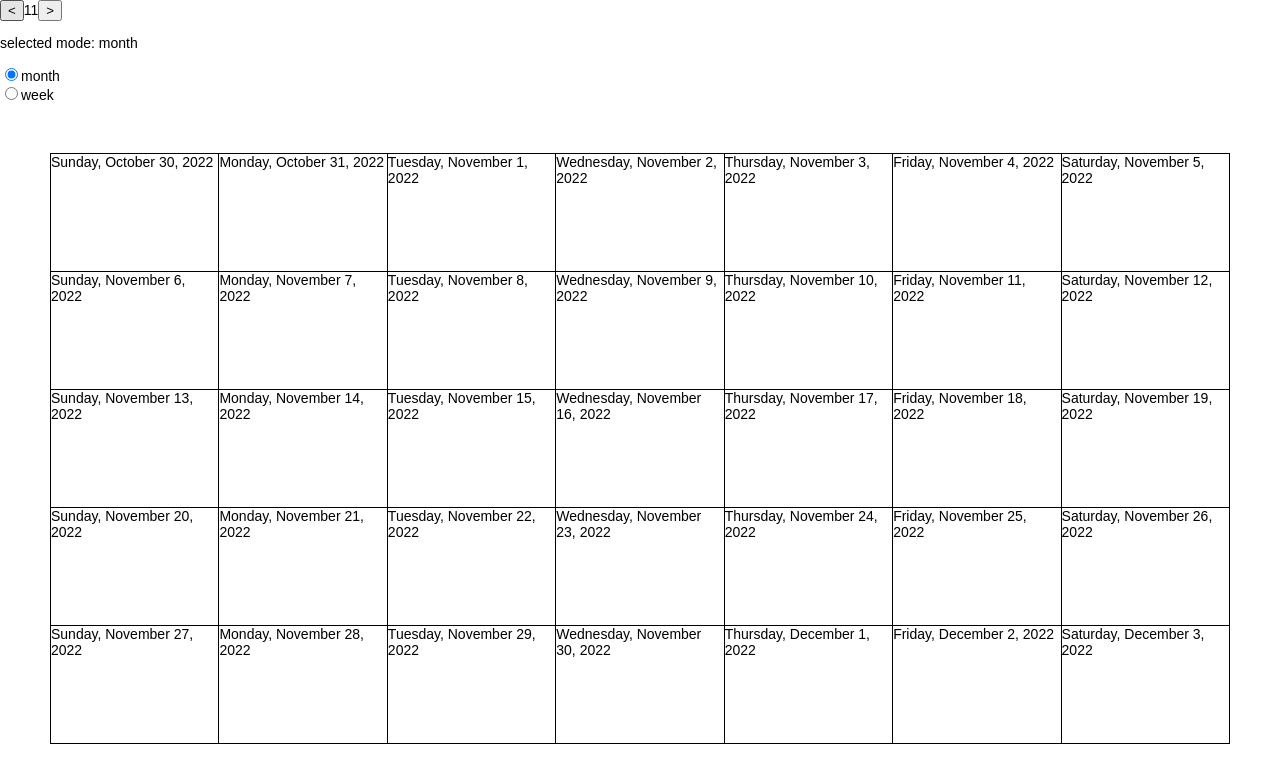
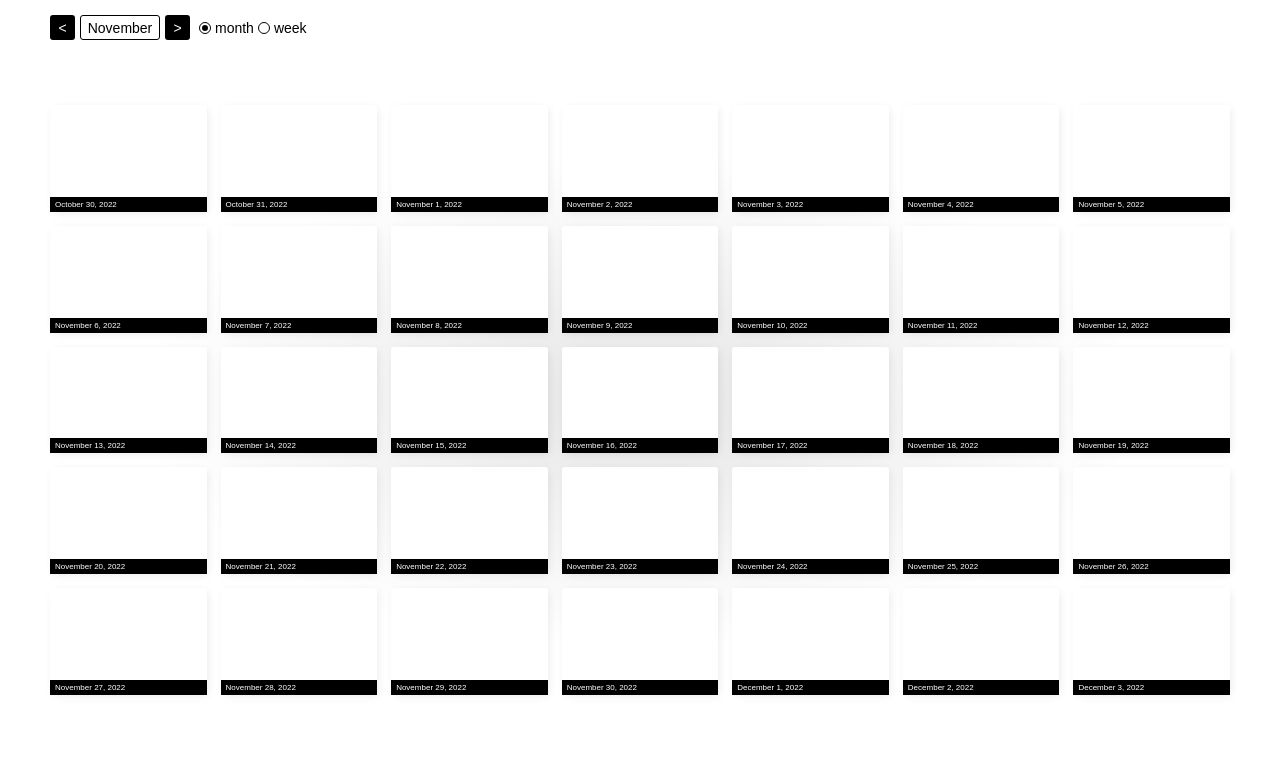
Before and after one commit to video-kid/calendar-app, a React (Create React App) app: page / in a window 1280 px wide. Shown: the top 782 px of the page. Built offline with nearby package versions, Linux system fonts and the light colour scheme.

Commit message:
add basic styles (#4) (#5)

```diff
--- a/src/App.tsx
+++ b/src/App.tsx
@@ -32,7 +32,7 @@ const eventsList: Array<customEventProps> = [
   },
   {
     id: "666",
-    name: "start 8jan end 7 feb 2023 ",
+    name: "asdfgstart 8 january end 7 febulary 2023 lorem ips",
     type: "x",
     startTime: "1673200681000",
     endTime: "1675800014000",
--- /dev/null
+++ b/src/components/Button/Button.styled.ts
@@ -0,0 +1,20 @@
+import styled from "styled-components";
+
+export const ButtonWrapper = styled.button`
+  font-family: inherit;
+  font-size: 100%;
+  line-height: 1;
+  overflow: visible;
+  border: 0;
+  padding: 5px;
+  border-radius: 3px;
+  margin: 0;
+  display: flex;
+  align-items: center;
+  justify-content: center;
+  color: white;
+  background-color: #000000;
+  &:focus {
+    box-shadow: 2px 2px 10px -2px rgba(0, 0, 0, 0.1);
+  }
+`;
--- /dev/null
+++ b/src/components/Button/Button.tsx
@@ -0,0 +1,7 @@
+import { ButtonWrapper } from "./Button.styled";
+
+export const Button = ({ ...props }) => {
+  return <ButtonWrapper {...props}></ButtonWrapper>;
+};
+
+export default Button;
--- /dev/null
+++ b/src/components/Calendar/Calendar.styled.ts
@@ -0,0 +1,80 @@
+import styled from "styled-components";
+
+export const PageWrapper = styled.nav`
+  display: flex;
+  & button {
+    height: 25px;
+    width: 25px;
+  }
+  & span {
+    height: 25px;
+    width: 80px;
+    padding: 5px;
+    border-radius: 3px;
+    border: 1px solid #000000;
+    display: flex;
+    align-items: center;
+    justify-content: center;
+    margin: 0 5px;
+  }
+`;
+export const CalendarDashboard = styled.header`
+  display: flex;
+  padding: 15px 50px;
+  align-items: center;
+`;
+
+export const DisplayOptionsWrapper = styled.div`
+  display: flex;
+  margin: 0 10px;
+`;
+
+export const OptionWrapper = styled.div`
+  margin-right: 5px;
+  & input {
+    display: none;
+    &:checked {
+      & + label {
+        &:before {
+          background-color: #000000;
+        }
+      }
+    }
+  }
+  & label {
+    display: flex;
+    align-items: center;
+    &:before {
+      content: "";
+      display: flex;
+      outline: 1px solid #000000;
+      border: 2px solid #ffffff;
+      border-radius: 100%;
+      height: 10px;
+      width: 10px;
+      margin-right: 5px;
+    }
+  }
+`;
+
+export const CalendarWrapper = styled.div`
+  display: grid;
+  grid-template-columns: repeat(7, minmax(0, 1fr));
+  gap: 1em;
+  max-width: calc(100vw - 100px);
+  margin: 50px auto;
+  aspect-ratio: auto 2 / 1;
+  position: relative;
+  &:before {
+    inset: 0;
+    position: absolute;
+    display: block;
+    content: "";
+    z-index: -1;
+    background: radial-gradient(
+      ellipse farthest-corner at center center,
+      rgba(0, 0, 0, 0.1) 0%,
+      rgba(0, 0, 0, 0) 60%
+    );
+  }
+`;
--- a/src/components/Calendar/Calendar.tsx
+++ b/src/components/Calendar/Calendar.tsx
@@ -1,19 +1,17 @@
-import styled from "styled-components";
 import { useCalendar } from "../../hooks/useCalendar";
 import { displayMode } from "../../types/calendarTypes";
 import { EventProps } from "../../types/eventTypes";
-import { getCurrentTime, getMonthNumber } from "../../utils/utils";
+import { getCurrentTime } from "../../utils/utils";
+import Button from "../Button/Button";
 
 import Day from "../Day/Day";
-
-const CalendarWrapper = styled.div`
-  display: grid;
-  grid-template-columns: repeat(7, 1fr);
-  margin: 50px;
-  aspect-ratio: auto 2 / 1;
-  border-top: 1px solid black;
-  border-left: 1px solid black;
-`;
+import {
+  CalendarDashboard,
+  CalendarWrapper,
+  DisplayOptionsWrapper,
+  OptionWrapper,
+  PageWrapper,
+} from "./Calendar.styled";
 
 type CalendarProps<T> = {
   events: T;
@@ -37,37 +35,43 @@ export const Calendar = <CustomEventProps extends EventProps>({
 
   return (
     <div>
-      <div>
-        <button onClick={prevPeriod}>{`<`}</button>
-        {getMonthNumber(selectedDay)}
-        <button onClick={nextPeriod}>{`>`}</button>
-      </div>
-      <div>
-        <div>
-          <p>selected mode: {calendarMode}</p>
+      <CalendarDashboard>
+        <PageWrapper>
+          <Button onClick={prevPeriod}>{`<`}</Button>
+          <span>
+            {selectedDay.toLocaleString("default", { month: "long" })}
+          </span>
+          <Button onClick={nextPeriod}>{`>`}</Button>
+        </PageWrapper>
+        <DisplayOptionsWrapper>
+          <OptionWrapper>
             <input
               type="radio"
               id="month"
               name="period"
               value="month"
-            onChange={(e) => changeCalendarMode(e.target.value as displayMode)}
+              onChange={(e) =>
+                changeCalendarMode(e.target.value as displayMode)
+              }
               defaultChecked={calendarMode === "month"}
             />
             <label htmlFor="month">month</label>
-        </div>
-
-        <div>
+          </OptionWrapper>
+          <OptionWrapper>
             <input
               type="radio"
               id="week"
               name="period"
               value="week"
-            onChange={(e) => changeCalendarMode(e.target.value as displayMode)}
+              onChange={(e) =>
+                changeCalendarMode(e.target.value as displayMode)
+              }
               defaultChecked={calendarMode === "week"}
             />
             <label htmlFor="week">week</label>
-        </div>
-      </div>
+          </OptionWrapper>
+        </DisplayOptionsWrapper>
+      </CalendarDashboard>
       <CalendarWrapper>
         {calendarArray.map((day) => (
           <Day key={day.day.getTime()} day={day.day} events={day.events} />
--- /dev/null
+++ b/src/components/Day/Day.styled.ts
@@ -0,0 +1,23 @@
+import styled from "styled-components";
+
+export const DayWrapper = styled.div`
+  display: flex;
+  flex-direction: column;
+  box-shadow: 2px 2px 10px -2px rgba(0, 0, 0, 0.1);
+  background-color: #ffffff;
+  border-radius: 3px;
+  padding: 5px;
+`;
+export const DayIdentifier = styled.div`
+  font-size: 8px;
+  align-self: flex-end;
+  margin: -5px;
+  padding: 3px 5px;
+  background-color: #000000;
+  color: #ffffff;
+  width: calc(100% + 10px);
+`;
+
+export const EventsWrapper = styled.div`
+  flex-grow: 1;
+`;
--- a/src/components/Day/Day.tsx
+++ b/src/components/Day/Day.tsx
@@ -1,30 +1,25 @@
 import { intlFormat } from "date-fns";
-import styled from "styled-components";
 import { DayProps } from "../../types/calendarTypes";
 import Event from "../Event/Event";
-
-const DayWrapper = styled.div`
-  display: flex;
-  border-right: 1px solid black;
-  border-bottom: 1px solid black;
-`;
+import { DayIdentifier, DayWrapper, EventsWrapper } from "./Day.styled";
 
 const Day = <T extends {}>({ day, events = null, ...props }: DayProps<T>) => {
   return (
-    <>
-      <DayWrapper {...props}>
+    <DayWrapper {...props}>
+      <EventsWrapper>
+        {events &&
+          Object.values(events).map((event, key) => (
+            <Event event={event} key={`${day}-${key}`} />
+          ))}
+      </EventsWrapper>
+      <DayIdentifier>
         {intlFormat(day, {
-          weekday: "long",
           year: "numeric",
           month: "long",
           day: "numeric",
         })}
-        {events &&
-          Object.values(events).map((event, key) => (
-            <Event event={event} key={`${day}-${key}`} />
-          ))}
-      </DayWrapper>
-    </>
+      </DayIdentifier>
+    </DayWrapper>
   );
 };
 
--- /dev/null
+++ b/src/components/Event/Event.styled.ts
@@ -0,0 +1,17 @@
+import styled from "styled-components";
+
+export const EventWrapper = styled.div`
+  display: inline-block;
+  padding: 0 2px;
+  font-size: 10px;
+  background-color: #e0e0e0;
+  border: 1px solid #9e9e9e;
+  line-height: 14px;
+  height: 14px;
+  margin-bottom: 2px;
+  overflow: hidden;
+  text-overflow: ellipsis;
+  white-space: nowrap;
+  word-break: break-all;
+  width: 100%;
+`;
--- a/src/components/Event/Event.tsx
+++ b/src/components/Event/Event.tsx
@@ -1,7 +1,7 @@
-import React from "react";
+import { EventWrapper } from "./Event.styled";
 
 const Event = ({ event = { name: "a" } }: { event: any }) => {
-  return <> {event.name}</>;
+  return <EventWrapper> {event.name}</EventWrapper>;
 };
 
 export default Event;
```
Lines whose indentation alone changed are shown as unchanged.
